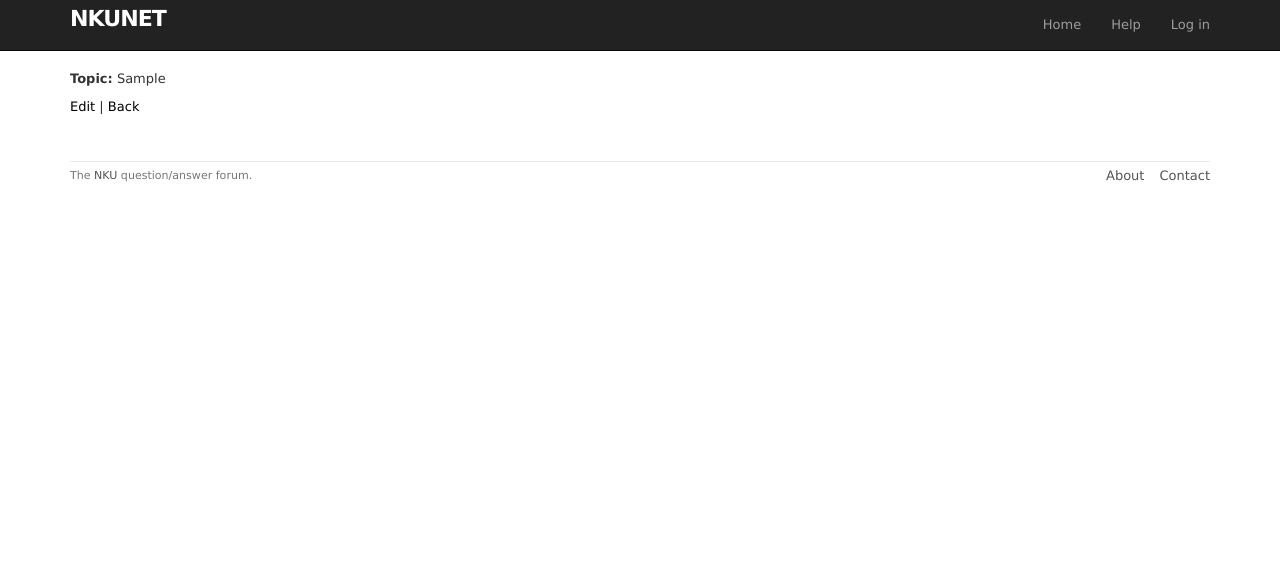
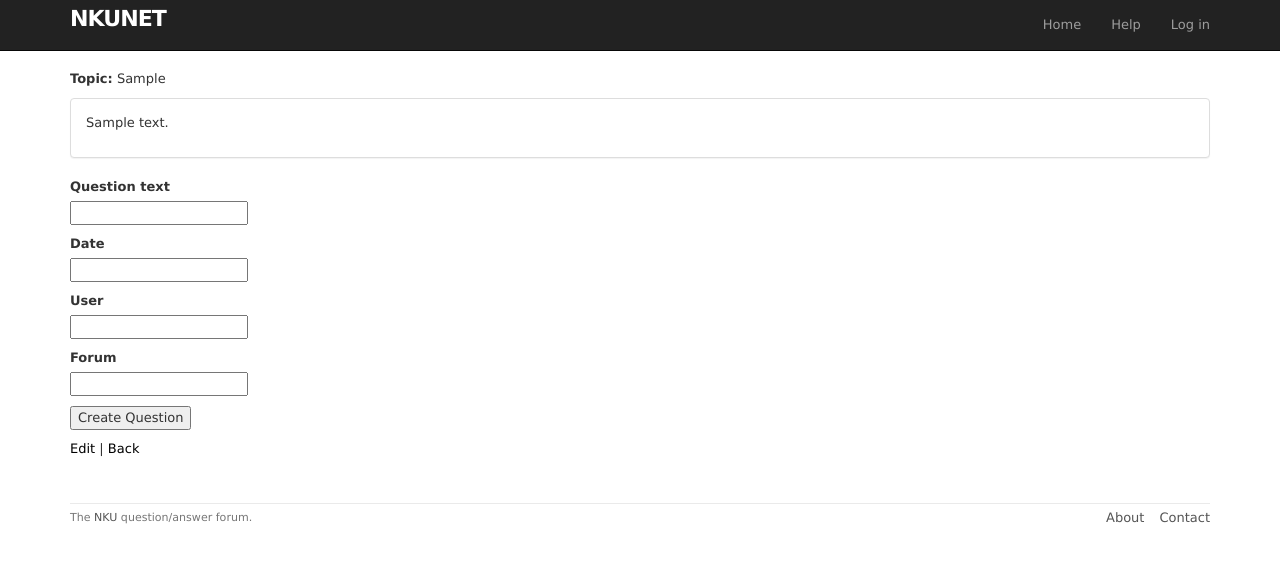
Before and after one commit to CSC-440-Sp2017-NKU/team-project-the-three-amigos, a Rails app: page /forums/1 in a window 1280 px wide. Shown: the top 563 px of the page. Run offline with Rails 7, Linux system fonts and the light colour scheme; tables that the repository leaves empty hold one stand-in row (values such as "Sample post"); style sheets or scripts are compiled from the project's sources; some libraries are stand-ins or nearby versions.

Commit message:
Linked forum topic to its list of questions. Temporarily added a new question form at the bottom.

```diff
--- a/app/controllers/forums_controller.rb
+++ b/app/controllers/forums_controller.rb
@@ -10,6 +10,8 @@ class ForumsController < ApplicationController
   # GET /forums/1
   # GET /forums/1.json
   def show
+    @questions = Question.all.where("forum_id = ?", Forum.find_by_id(params[:id]).id)
+    @question = Question.new
   end
 
   # GET /forums/new
--- a/app/models/user.rb
+++ b/app/models/user.rb
@@ -7,4 +7,5 @@ class User < ActiveRecord::Base
                     uniqueness: { case_sensitive: false }
   has_secure_password
   validates :password, presence: true, length: { minimum: 6 }
+
 end
--- a/app/views/forums/show.html.erb
+++ b/app/views/forums/show.html.erb
@@ -3,6 +3,18 @@
 <p>
   <strong>Topic:</strong>
   <%= @forum.topic %>
+  <%-# Here i run through the questions that have been posted and display -%>
+  <%-# Check for forum_id to see if the question matches the given forum -%>
+  <% for @q in @questions %>
+            <div class="panel panel-default">
+                <div class="panel-body">
+                    <p><%= @q.question_text %></p>
+                </div>
+            </div>
+  <% end %>
+
+  <%# renders the new question form, include a button that leads me to create new question %>
+  <%= render '/questions/form' %>
 </p>
 
 <%= link_to 'Edit', edit_forum_path(@forum) %> |
```
Also changed, not shown: app/views/questions/_form.html.erb (line endings or trailing spaces).
